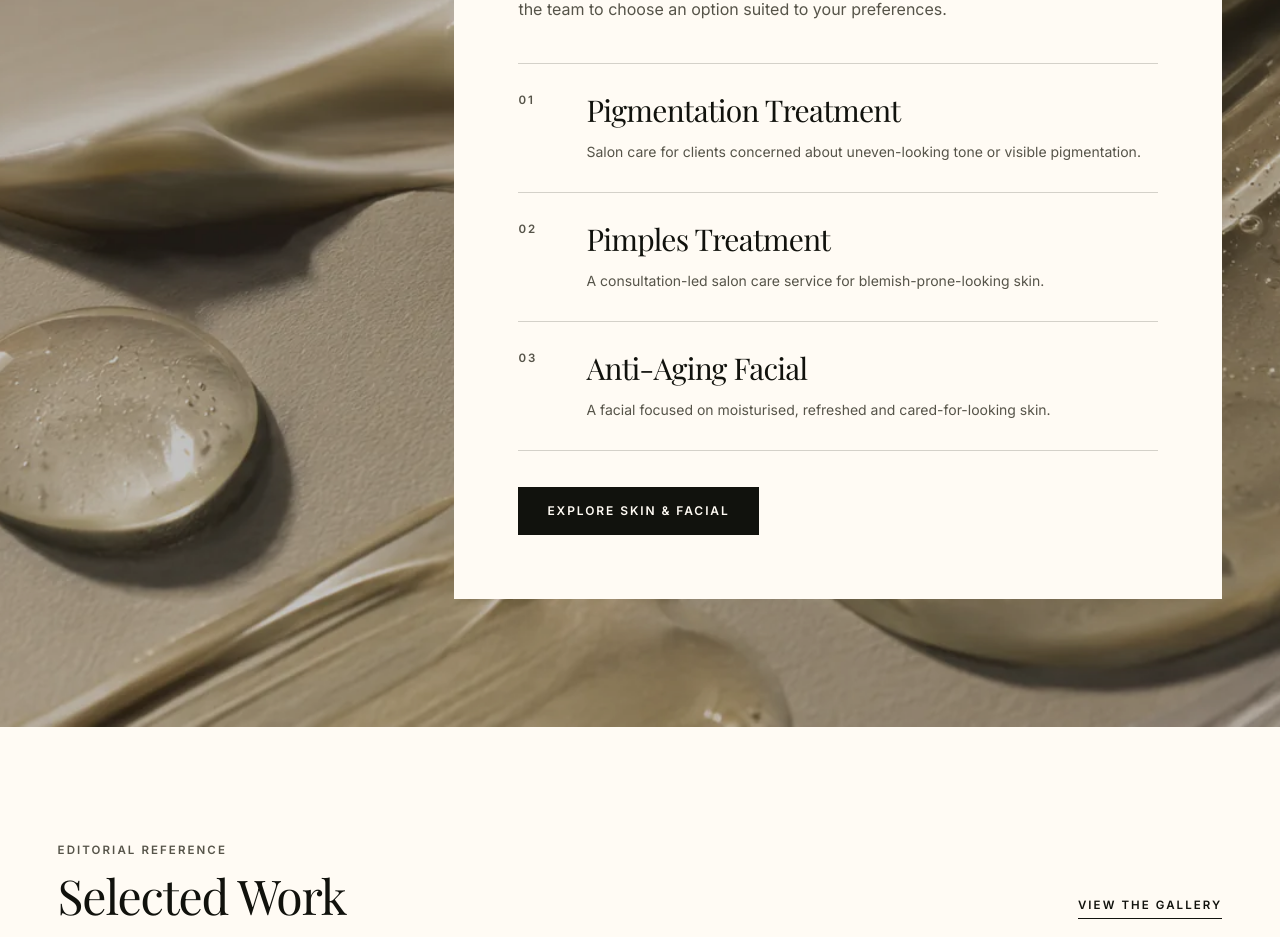
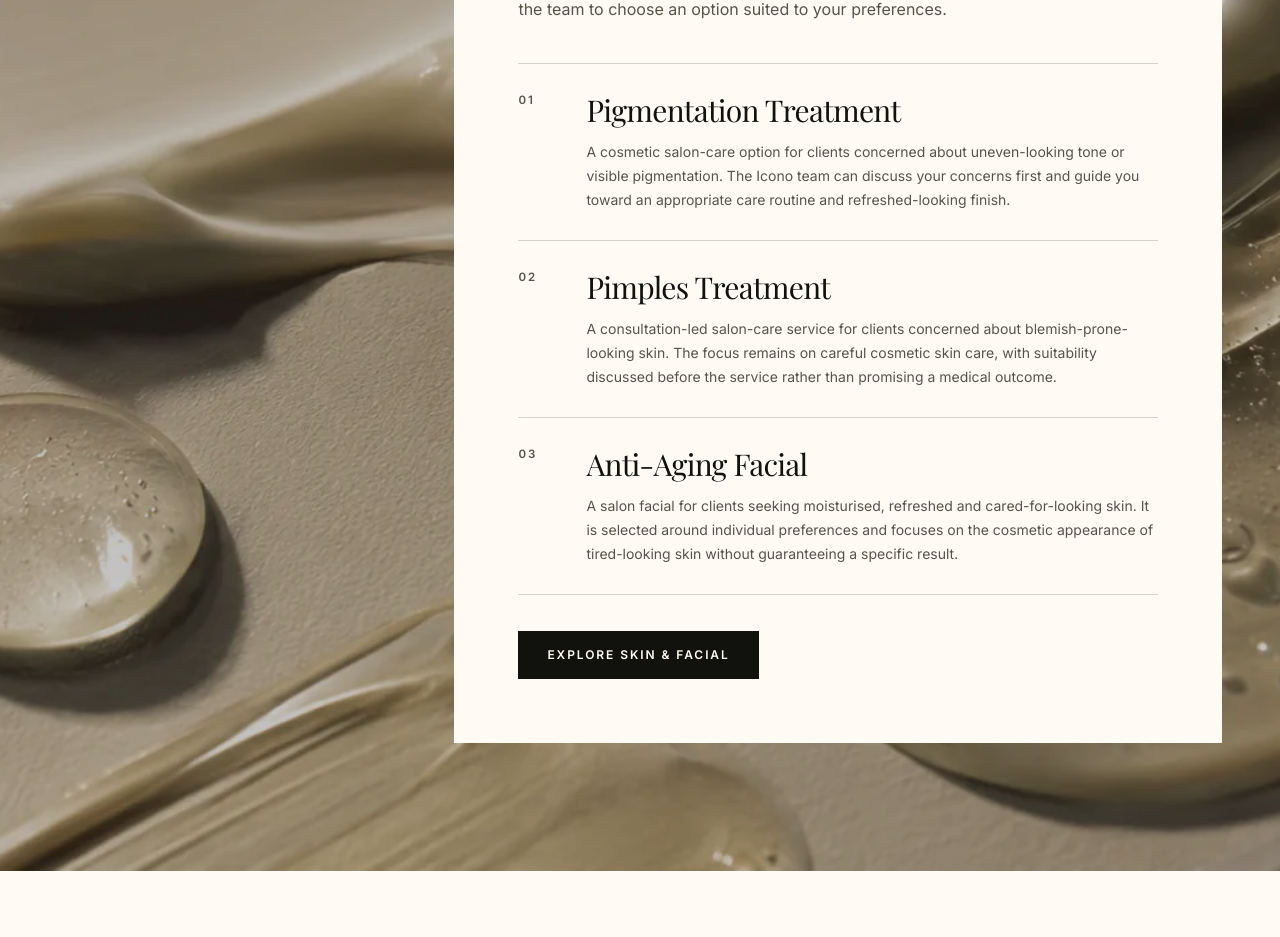
Before and after one commit to 007-Akira/icono, a Next.js app: page / in a window 1280 px wide. Shown: the part 4331-5268 px from the top of the page. Built offline with nearby package versions, Linux system fonts and the light colour scheme; no server answers.

Commit message:
Expand featured treatment descriptions

```diff
--- a/components/home/FeaturedTreatment.tsx
+++ b/components/home/FeaturedTreatment.tsx
@@ -7,15 +7,17 @@ const featuredServices = [
   {
     name: "Pigmentation Treatment",
     description:
-      "Salon care for clients concerned about uneven-looking tone or visible pigmentation.",
+      "A cosmetic salon-care option for clients concerned about uneven-looking tone or visible pigmentation. The Icono team can discuss your concerns first and guide you toward an appropriate care routine and refreshed-looking finish.",
   },
   {
     name: "Pimples Treatment",
-    description: "A consultation-led salon care service for blemish-prone-looking skin.",
+    description:
+      "A consultation-led salon-care service for clients concerned about blemish-prone-looking skin. The focus remains on careful cosmetic skin care, with suitability discussed before the service rather than promising a medical outcome.",
   },
   {
     name: "Anti-Aging Facial",
-    description: "A facial focused on moisturised, refreshed and cared-for-looking skin.",
+    description:
+      "A salon facial for clients seeking moisturised, refreshed and cared-for-looking skin. It is selected around individual preferences and focuses on the cosmetic appearance of tired-looking skin without guaranteeing a specific result.",
   },
 ] as const;
 
```
